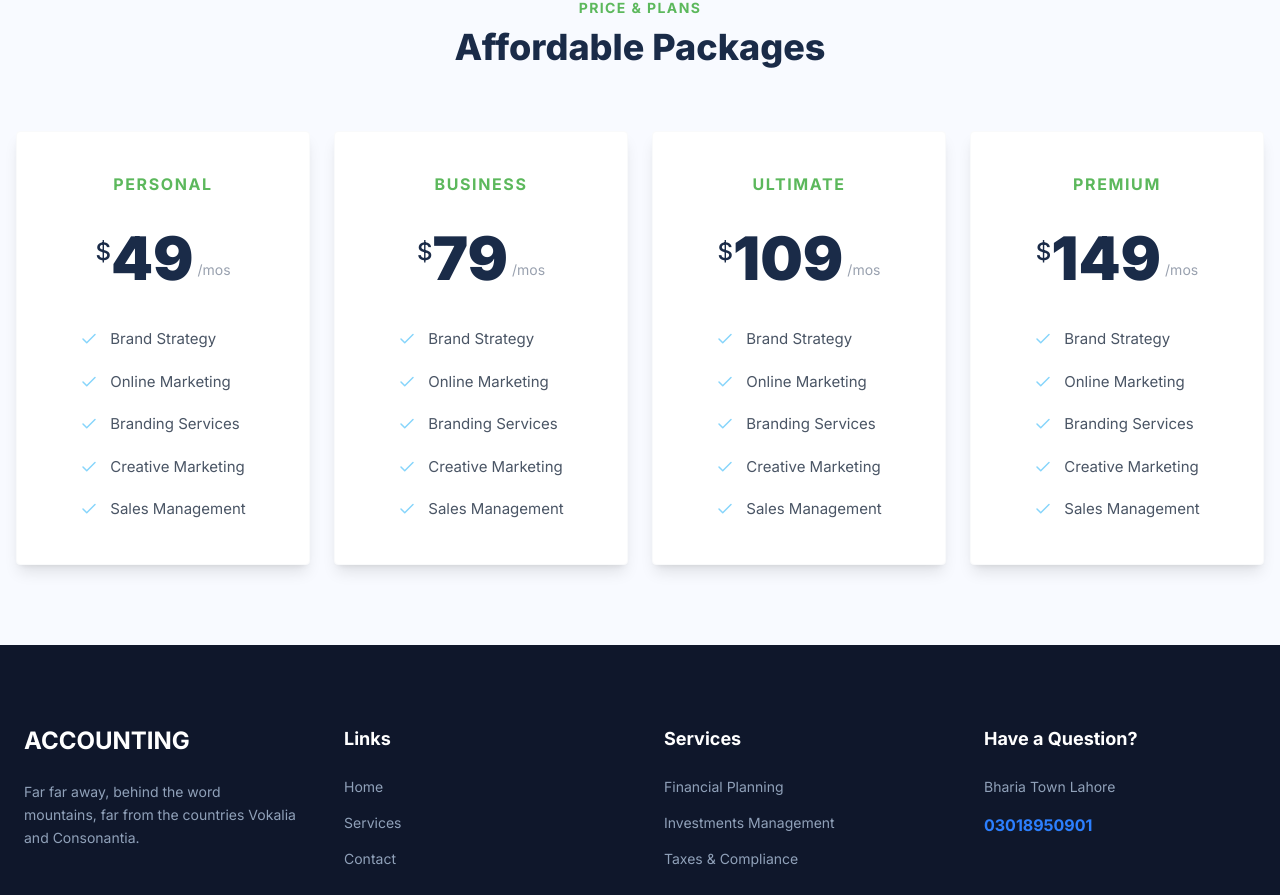
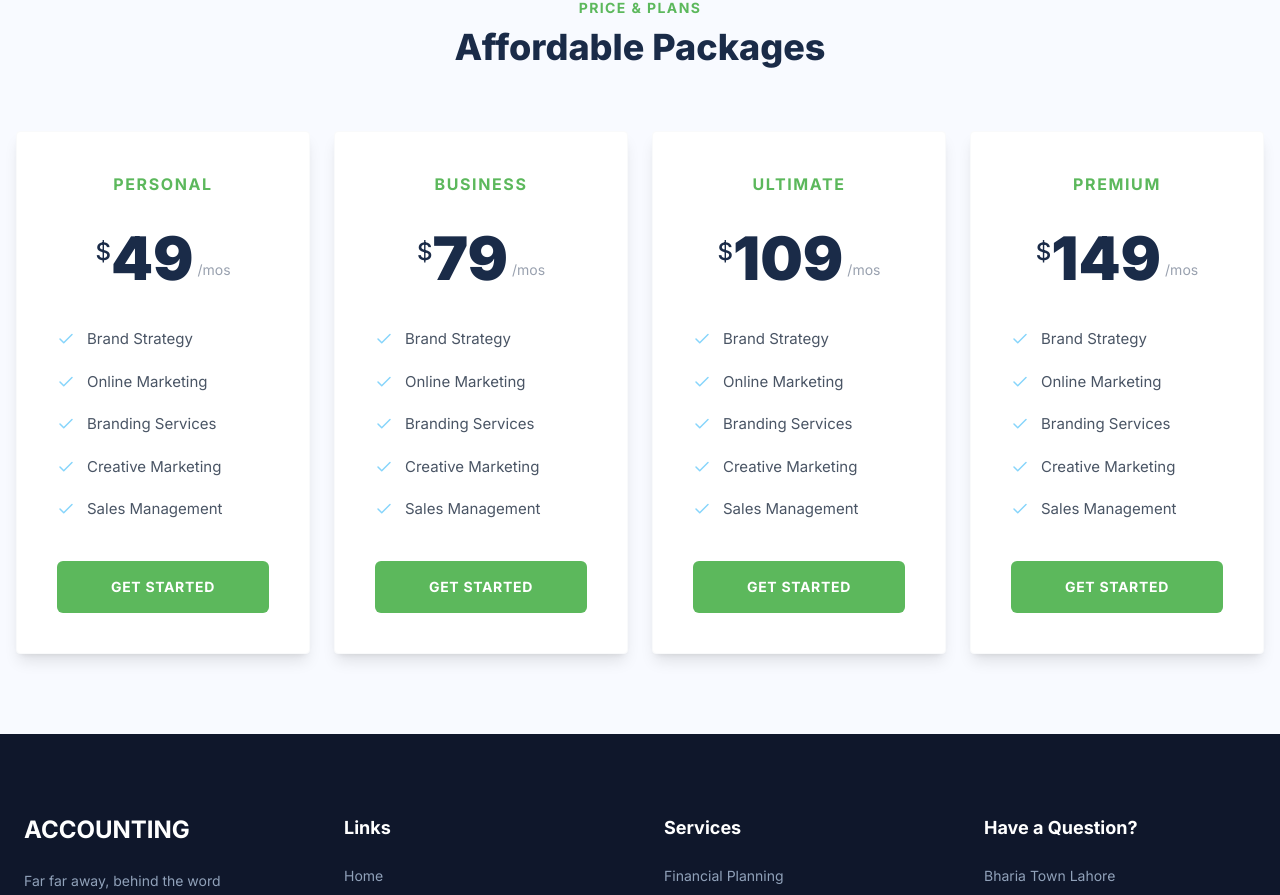
Before and after one commit to Ansa-dev710/Finance--web--flow, a Next.js app: page / in a window 1280 px wide. Shown: the part 4892-5787 px from the top of the page. Built offline with nearby package versions, Linux system fonts and the light colour scheme.

Commit message:
add button

```diff
--- a/component/PricingServisec.tsx
+++ b/component/PricingServisec.tsx
@@ -23,7 +23,7 @@ const PricingServices = () => {
           {plans.map((plan, index) => (
             <div
               key={index}
-              className="bg-white p-10 rounded-sm shadow-lg hover:shadow-2xl transition-shadow duration-300 text-center border border-gray-50"
+              className="bg-white p-10 rounded-sm shadow-lg hover:shadow-2xl transition-all duration-300 text-center border border-gray-50 flex flex-col"
             >
               {/* Plan Name */}
               <h3 className="text-[#5cb85c] font-bold tracking-widest mb-8">{plan.name}</h3>
@@ -36,7 +36,7 @@ const PricingServices = () => {
               </div>
 
               {/* Features List */}
-              <ul className="space-y-5 text-left inline-block">
+              <ul className="space-y-5 text-left inline-block mb-10 flex-grow">
                 {plan.features.map((feature, i) => (
                   <li key={i} className="flex items-center text-gray-600">
                     <Check size={18} className="text-[#87d5fb] mr-3 font-bold" />
@@ -44,6 +44,11 @@ const PricingServices = () => {
                   </li>
                 ))}
               </ul>
+
+              {/* Get Started Button */}
+              <button className="w-full py-4 px-6 bg-[#5cb85c] text-white font-bold rounded-md hover:bg-[#4cae4c] hover:shadow-md transition-all duration-300 uppercase tracking-wider text-sm">
+                Get Started
+              </button>
             </div>
           ))}
         </div>
```
